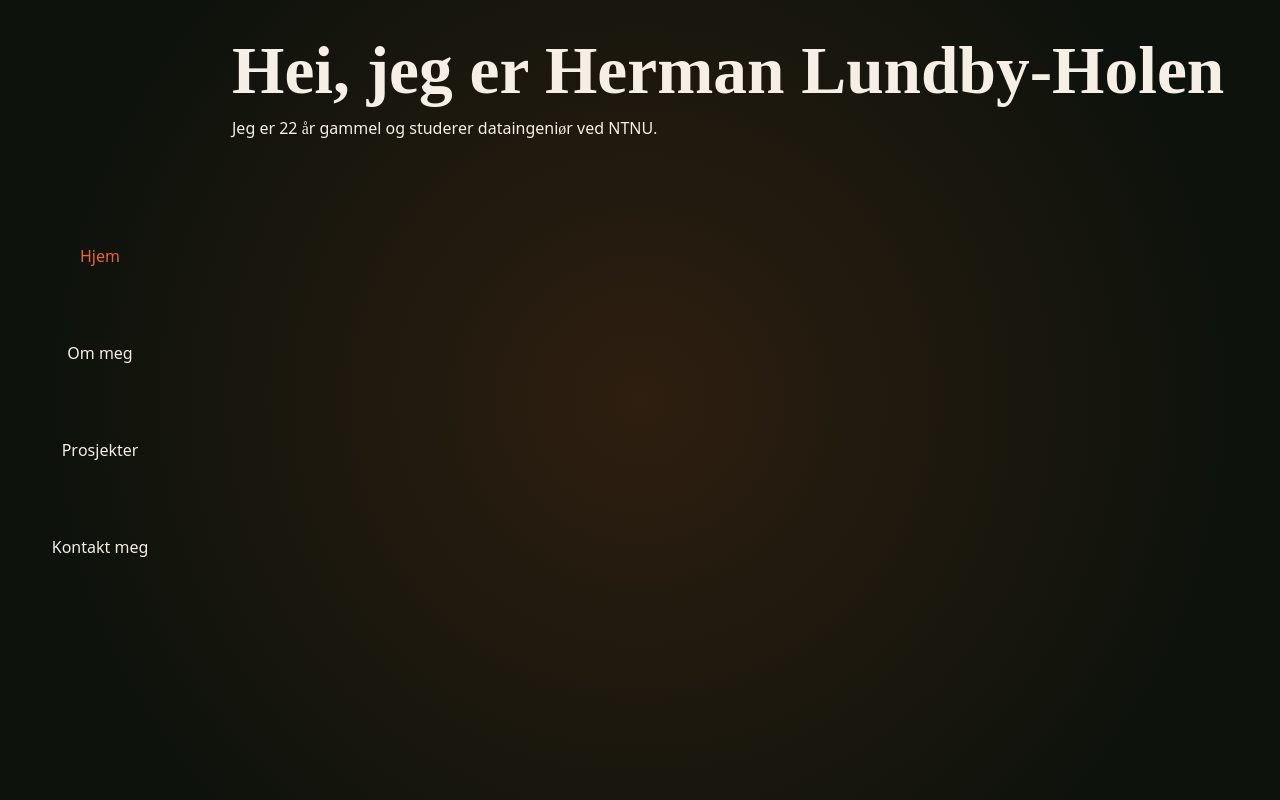
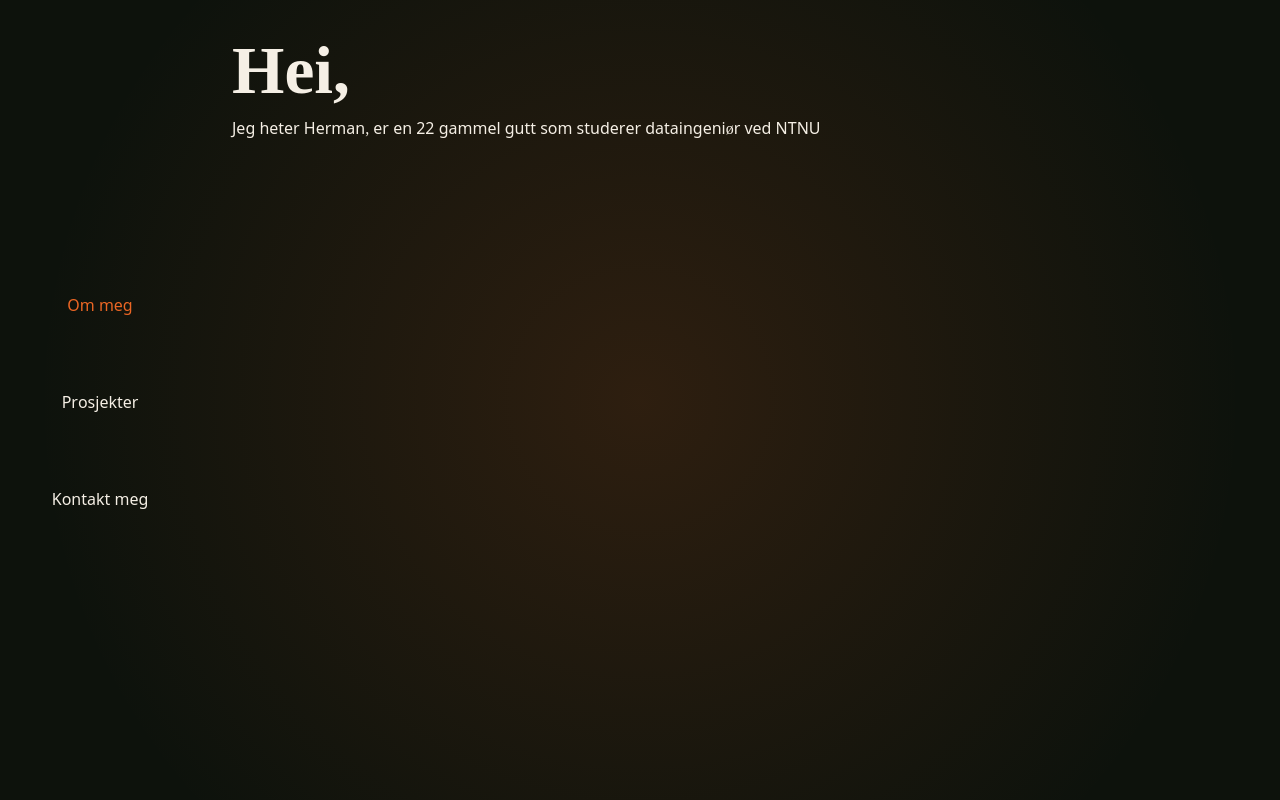
Before and after one commit to Hermzy14/portfolio, a SvelteKit app: page / in a window 1280 px wide. Built offline with nearby package versions, Linux system fonts and the light colour scheme; a web font is replaced by a local one.

Commit message:
Updated site to be a one-page site.

```diff
--- /dev/null
+++ b/src/components/About.svelte
@@ -0,0 +1,24 @@
+<script lang="ts">
+	let age: number = $state(0);
+
+	$effect(() => {
+		calculateAge();
+	});
+
+	function calculateAge() {
+		const currentYear = new Date().getFullYear();
+		age = currentYear - 2003;
+	}
+</script>
+
+<section id="about">
+	<h1>Hei,</h1>
+	<p>Jeg heter Herman, er en {age} gammel gutt som studerer dataingeniør ved NTNU</p>
+</section>
+
+<style>
+	section {
+		height: 100vh;
+		scroll-margin-top: 2rem;
+	}
+</style>
--- /dev/null
+++ b/src/components/Contact.svelte
@@ -0,0 +1,10 @@
+<section id="contact">
+	<h1>Kontakt meg</h1>
+</section>
+
+<style>
+	section {
+		height: 100vh;
+		scroll-margin-top: 2rem;
+	}
+</style>
--- a/src/components/Header.svelte
+++ b/src/components/Header.svelte
@@ -1,20 +1,64 @@
 <script lang="ts">
-	import { page } from '$app/state';
+	let activeSection = $state('about');
+	let mainElement: HTMLElement;
 
-	let url = $state(page.url.pathname);
-	// Listen for changes to the URL
+	function updateActiveSection() {
+		const sections = ['about', 'projects', 'contact']; // Fixed: separate items
+
+		if (!mainElement) return;
+
+		const scrollPosition = mainElement.scrollTop + 100; // Offset for better detection
+
+		for (const section of sections) {
+			const element = document.getElementById(section);
+			if (element) {
+				const rect = element.getBoundingClientRect();
+				const mainRect = mainElement.getBoundingClientRect();
+				const top = rect.top - mainRect.top + mainElement.scrollTop;
+				const bottom = top + rect.height;
+
+				if (scrollPosition >= top && scrollPosition < bottom) {
+					activeSection = section;
+					break;
+				}
+			}
+		}
+	}
+
 	$effect(() => {
-		url = page.url.pathname;
+		if (typeof window !== 'undefined') {
+			// Get the main element
+			const foundMain = document.querySelector('main');
+			if (foundMain instanceof HTMLElement) {
+				mainElement = foundMain;
+			} else {
+				mainElement = undefined as unknown as HTMLElement;
+			}
+
+			if (mainElement) {
+				mainElement.addEventListener('scroll', updateActiveSection);
+				updateActiveSection(); // Initial check
+			}
+
+			return () => {
+				if (mainElement) {
+					mainElement.removeEventListener('scroll', updateActiveSection);
+				}
+			};
+		}
 	});
 </script>
 
 <header>
 	<nav>
 		<ul>
-			<li><a href="/" class={url === '/' ? 'active' : ''}>Hjem</a></li>
-			<li><a href="/about" class={url === '/about' ? 'active' : ''}>Om meg</a></li>
-			<li><a href="/projects" class={url === '/projects' ? 'active' : ''}>Prosjekter</a></li>
-			<li><a href="/contact" class={url === '/contact' ? 'active' : ''}>Kontakt meg</a></li>
+			<li><a href="#about" class={activeSection === 'about' ? 'active' : ''}>Om meg</a></li>
+			<li>
+				<a href="#projects" class={activeSection === 'projects' ? 'active' : ''}>Prosjekter</a>
+			</li>
+			<li>
+				<a href="#contact" class={activeSection === 'contact' ? 'active' : ''}>Kontakt meg</a>
+			</li>
 		</ul>
 	</nav>
 </header>
--- /dev/null
+++ b/src/components/Projects.svelte
@@ -0,0 +1,10 @@
+<section id="projects">
+	<h1>Prosjekter</h1>
+</section>
+
+<style>
+	section {
+		height: 100vh;
+		scroll-margin-top: 2rem;
+	}
+</style>
--- a/src/routes/+layout.svelte
+++ b/src/routes/+layout.svelte
@@ -42,11 +42,16 @@
 		background-color: var(--background-color);
 	}
 
+	:global(html) {
+		font-size: 100%;
+	} /* 16px */
+
 	main {
 		margin-left: 200px;
 		padding: 2rem;
 		height: 100vh;
 		overflow-y: auto;
+		scroll-behavior: smooth;
 	}
 
 	:global(h1),
@@ -57,10 +62,6 @@
 		font-family: 'Gulzar';
 		font-weight: 700;
 	}
-
-	:global(html) {
-		font-size: 100%;
-	} /* 16px */
 
 	:global(h1) {
 		font-size: 4.21rem; /* 67.36px */
--- a/src/routes/+page.svelte
+++ b/src/routes/+page.svelte
@@ -1,20 +1,12 @@
 <script lang="ts">
-	let age: Number = $state(0);
-
-	$effect(() => {
-		calculateAge();
-	});
-
-	function calculateAge() {
-		const currentYear = new Date().getFullYear();
-		age = currentYear - 2003;
-	}
+	import About from '../components/About.svelte';
+	import Contact from '../components/Contact.svelte';
+	import Projects from '../components/Projects.svelte';
 </script>
 
-<section id="hero">
-	<h1>Hei, jeg er Herman Lundby-Holen</h1>
-	<p>Jeg er {age} år gammel og studerer dataingeniør ved NTNU.</p>
-</section>
+<About />
+<Projects />
+<Contact />
 
 <style>
 </style>
--- a/src/routes/about/+page.svelte
+++ /dev/null
@@ -1 +0,0 @@
-<h1>About</h1>
--- a/src/routes/contact/+page.svelte
+++ /dev/null
@@ -1 +0,0 @@
-<h1>Kontakt meg</h1>
--- a/src/routes/projects/+page.svelte
+++ /dev/null
@@ -1 +0,0 @@
-<h1>Prosjekter</h1>
```
